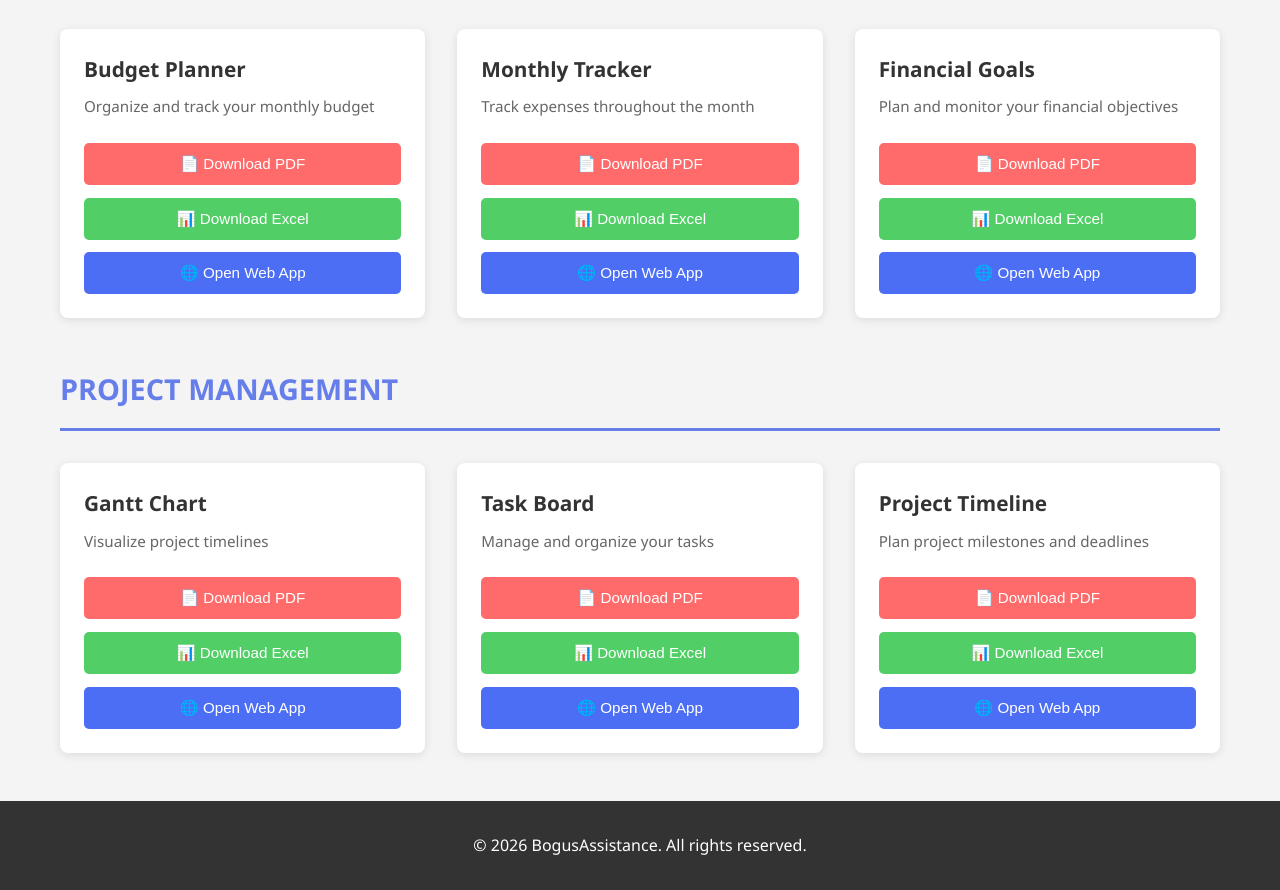
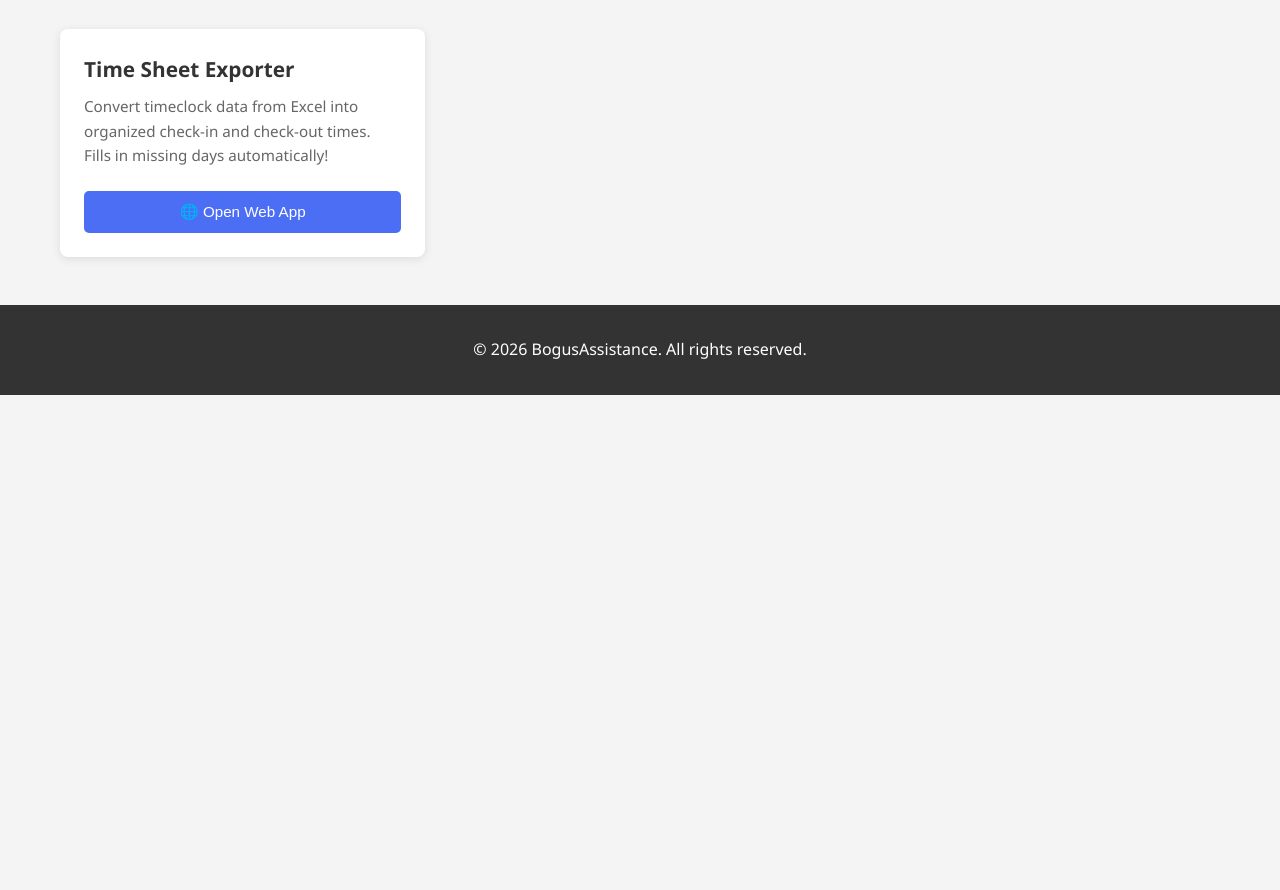
Before and after one commit to BogusQuade/BogusAssistance, a plain HTML site: page index.html in a window 1280 px wide. Shown: the part 232-1122 px from the top of the page. After the commit the page ends 800 px from the top, so only its background shows below. Drawn offline with Linux system fonts and the light colour scheme.

Commit message:
Update index.html to have only WEB APPS section for Time Sheet Exporter

```diff
--- a/index.html
+++ b/index.html
@@ -3,91 +3,31 @@
 <head>
     <meta charset="UTF-8">
     <meta name="viewport" content="width=device-width, initial-scale=1.0">
-    <title>BogusAssistance - Templates & Web Apps</title>
+    <title>BogusAssistance - Web Apps</title>
     <link rel="stylesheet" href="styles.css">
 </head>
 <body>
     <header>
         <div class="container">
-            <h1>BogusAssistance</h1>
+            <h1>⚔️ BogusAssistance ⚔️</h1>
             <p>Your Source for Templates, PDFs, Excel Files & Web Apps</p>
         </div>
     </header>
 
     <main class="container">
-        <!-- Budgeting Templates Section -->
+        <!-- Web Apps Section -->
         <section class="category">
-            <h2>BUDGETING TEMPLATES</h2>
+            <h2>WEB APPS</h2>
             <div class="template-grid">
                 <div class="template-card">
-                    <h3>Budget Planner</h3>
-                    <p>Organize and track your monthly budget</p>
+                    <h3>Time Sheet Exporter</h3>
+                    <p>Convert timeclock data from Excel into organized check-in and check-out times. Fills in missing days automatically!</p>
                     <div class="buttons">
-                        <button class="btn btn-pdf">📄 Download PDF</button>
-                        <button class="btn btn-excel">📊 Download Excel</button>
-                        <button class="btn btn-app">🌐 Open Web App</button>
-                    </div>
-                </div>
-
-                <div class="template-card">
-                    <h3>Monthly Tracker</h3>
-                    <p>Track expenses throughout the month</p>
-                    <div class="buttons">
-                        <button class="btn btn-pdf">📄 Download PDF</button>
-                        <button class="btn btn-excel">📊 Download Excel</button>
-                        <button class="btn btn-app">🌐 Open Web App</button>
-                    </div>
-                </div>
-
-                <div class="template-card">
-                    <h3>Financial Goals</h3>
-                    <p>Plan and monitor your financial objectives</p>
-                    <div class="buttons">
-                        <button class="btn btn-pdf">📄 Download PDF</button>
-                        <button class="btn btn-excel">📊 Download Excel</button>
-                        <button class="btn btn-app">🌐 Open Web App</button>
+                        <button class="btn btn-app" onclick="window.location.href='timeclock-converter.html'">🌐 Open Web App</button>
                     </div>
                 </div>
             </div>
         </section>
-
-        <!-- Project Management Section -->
-        <section class="category">
-            <h2>PROJECT MANAGEMENT</h2>
-            <div class="template-grid">
-                <div class="template-card">
-                    <h3>Gantt Chart</h3>
-                    <p>Visualize project timelines</p>
-                    <div class="buttons">
-                        <button class="btn btn-pdf">📄 Download PDF</button>
-                        <button class="btn btn-excel">📊 Download Excel</button>
-                        <button class="btn btn-app">🌐 Open Web App</button>
-                    </div>
-                </div>
-
-                <div class="template-card">
-                    <h3>Task Board</h3>
-                    <p>Manage and organize your tasks</p>
-                    <div class="buttons">
-                        <button class="btn btn-pdf">📄 Download PDF</button>
-                        <button class="btn btn-excel">📊 Download Excel</button>
-                        <button class="btn btn-app">🌐 Open Web App</button>
-                    </div>
-                </div>
-
-                <div class="template-card">
-                    <h3>Project Timeline</h3>
-                    <p>Plan project milestones and deadlines</p>
-                    <div class="buttons">
-                        <button class="btn btn-pdf">📄 Download PDF</button>
-                        <button class="btn btn-excel">📊 Download Excel</button>
-                        <button class="btn btn-app">🌐 Open Web App</button>
-                    </div>
-                </div>
-            </div>
-        </section>
-
-        <!-- Add more sections as needed -->
     </main>
 
     <footer>
```
